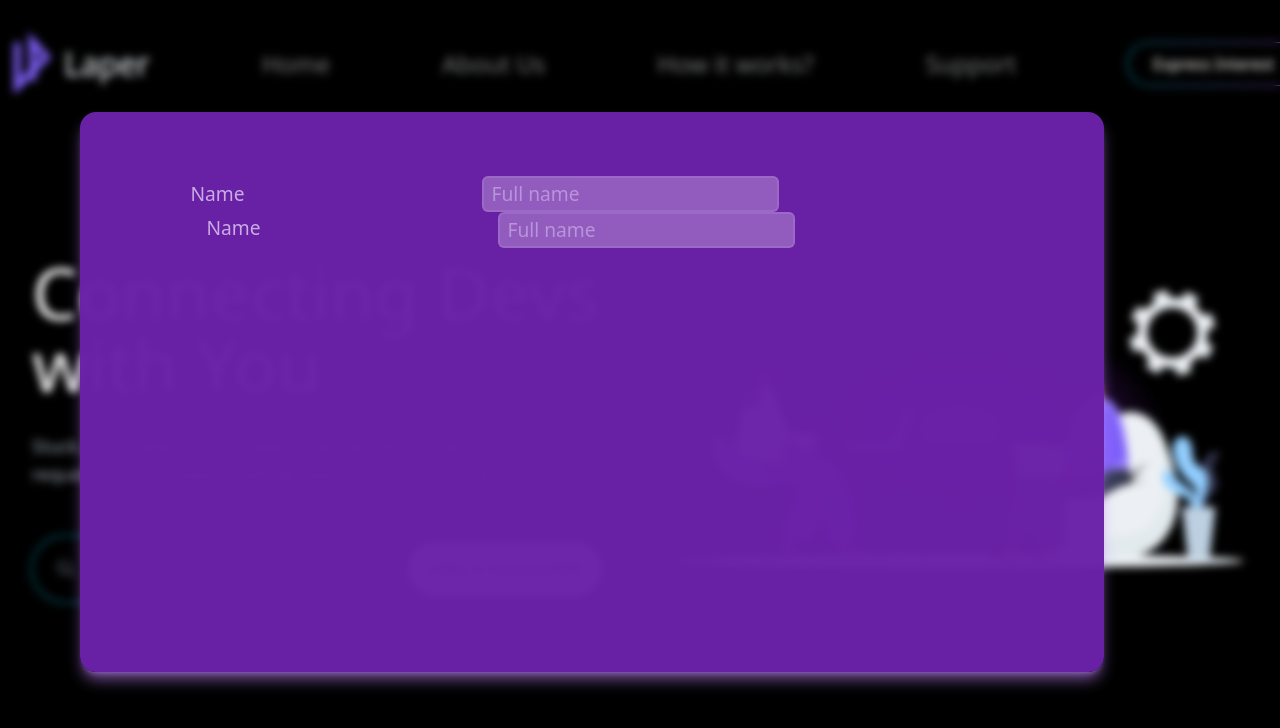
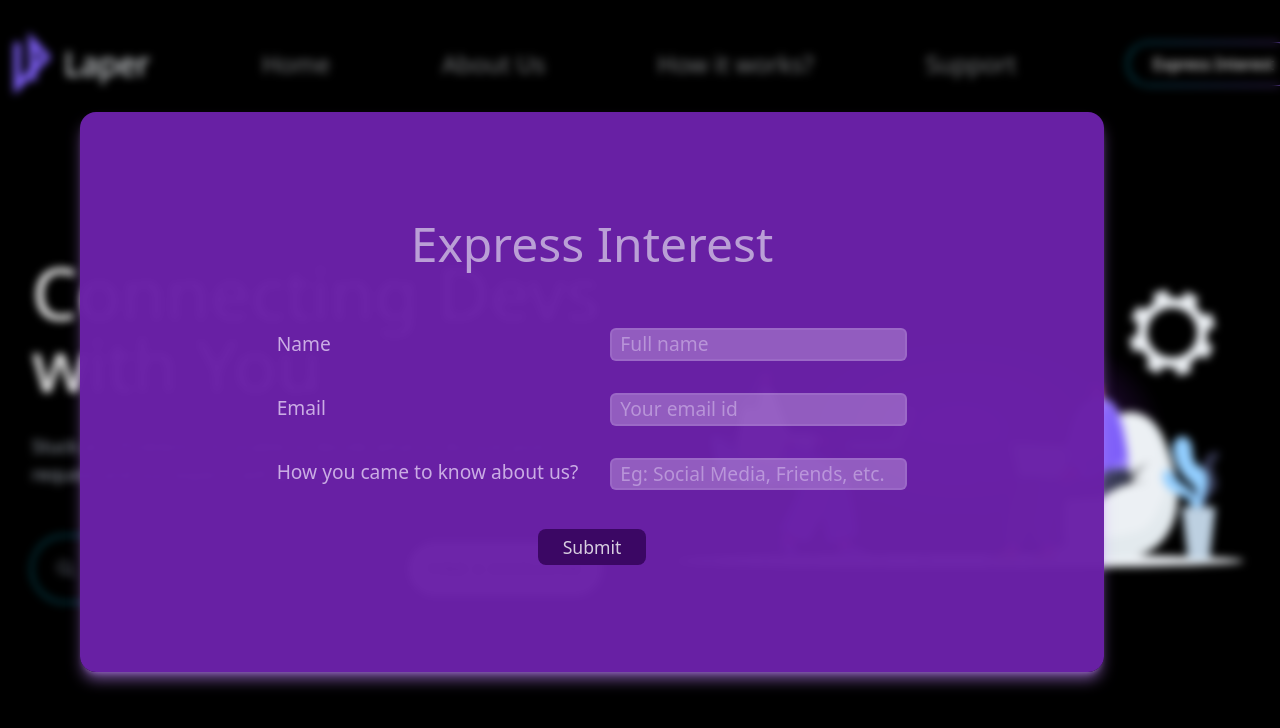
Before and after one commit to pradeepmondal/laper-web-app, a Next.js app: page / in a window 1280 px wide. Both pictures are taken after a click on the button "Express Interest". Shown: the top 728 px of the page. Built offline with nearby package versions, Linux system fonts and the light colour scheme.

Commit message:
completed modal - express interest

```diff
--- a/src/comps/ExpIntModal.js
+++ b/src/comps/ExpIntModal.js
@@ -9,18 +9,30 @@ export default function ExpIntModal({show}) {
     }
     else{
         return <div className="fixed backdrop-blur-sm z-10 w-screen h-[100vh] ">
-            <div className="flex flex-row fixed drop-shadow-[40 rem] z-20 my-[7rem] ml-[5rem] mr-[5rem]  w-4/5 h-[70vh] border-purple-900 border-16 bg-purple-800/[98%]  rounded-2xl shadow-lg shadow-purple-400/60 ">
-            <div className=" basis-1/2 flex-col text-purple-200 text-2xl mx-auto space-x-[1rem] mt-[4rem] max-w-fit">
-                <label className="text-[1.2rem] text-purple-100/70 ">Name  </label> <br />
-                <label className="text-[1.2rem] text-purple-100/70">Name  </label>
+            <div className=" fixed drop-shadow-[40 rem] z-20 my-[7rem] ml-[5em] mr-[5em]  w-4/5 h-[70vh] 2xl:max-w-[69%] border-purple-900 border-16 bg-purple-800/[98%]  rounded-2xl shadow-lg shadow-purple-400/60 ">
+                <h1 className="flex mt-24 max-w-fit justify-center mx-auto text-slate-100/60 text-[3rem]">Express Interest</h1>
 
-            </div>
+                <div className="flex flex-row mt-[3rem] justify-center space-x-8 ">
+                    <div className=" basis-1/2 flex-col text-purple-200 text-2xl max-w-fit   ">
+                        <label className="flex  text-[1.2rem] text-purple-100/70    ">Name  </label> <br />
+                        <label className=" flex  text-[1.2rem] text-purple-100/70 ">Email  </label><br />
+                        <label className="flex  text-[1.2rem] text-purple-100/70  ">How you came to know about us?  </label>
+                    </div>
 
-            <div className="basis-1/2 flex-col text-purple-200 text-2xl mx-auto space-x-[1rem] mt-[4rem]">
+                    <div className="basis-1/2 flex-col text-purple-200  max-w-fit space-y-2">
 
-                <input placeholder="Full name" className="text-[1.2rem] bg-purple-100/30 placeholder-purple-100/40 text-purple-100/70 px-[0.5rem] border-2 border-purple-200/10 rounded-md outline-none active:outline-none focus:outline-none focus:border-purple-400 focus:border-2 max-w-xl"></input><br />
-                <input placeholder="Full name" className="text-[1.2rem] bg-purple-100/30 placeholder-purple-100/40 text-purple-100/70 px-[0.5rem] border-2 border-purple-200/10 rounded-md outline-none active:outline-none focus:outline-none focus:border-purple-400 focus:border-2 max-w-xl"></input>
-            </div>
+                        <input placeholder="Full name" className="flex text-[1.2rem] bg-purple-100/30 placeholder-purple-100/40 text-purple-100/70 px-[0.5rem] border-2 border-purple-200/10 rounded-md outline-none active:outline-none focus:outline-none focus:border-purple-400 focus:border-2 max-w-xl"></input><br />
+                        <input placeholder="Your email id" className="flex text-[1.2rem] bg-purple-100/30 placeholder-purple-100/40 text-purple-100/70 px-[0.5rem] border-2 border-purple-200/10 rounded-md outline-none active:outline-none focus:outline-none focus:border-purple-400 focus:border-2 max-w-xl"></input><br />
+                        <input placeholder="Eg: Social Media, Friends, etc." className="flex text-[1.2rem] bg-purple-100/30 placeholder-purple-100/40 text-purple-100/70 px-[0.5rem] border-2 border-purple-200/10 rounded-md outline-none active:outline-none focus:outline-none focus:border-purple-400 focus:border-2 max-w-xl"></input>
+                    </div>
+                </div>
+
+                <button className="flex max-w-fit mx-auto items-center justify-center px-6 py-1 font-normal text-white/80 bg-purple-950 border border-transparent rounded-[0.5rem] mt-[2.4rem] text-[1.1rem]"
+                        >
+                            {" "}
+                            Submit{" "}
+                </button>
+
 
             </div>
 
```
